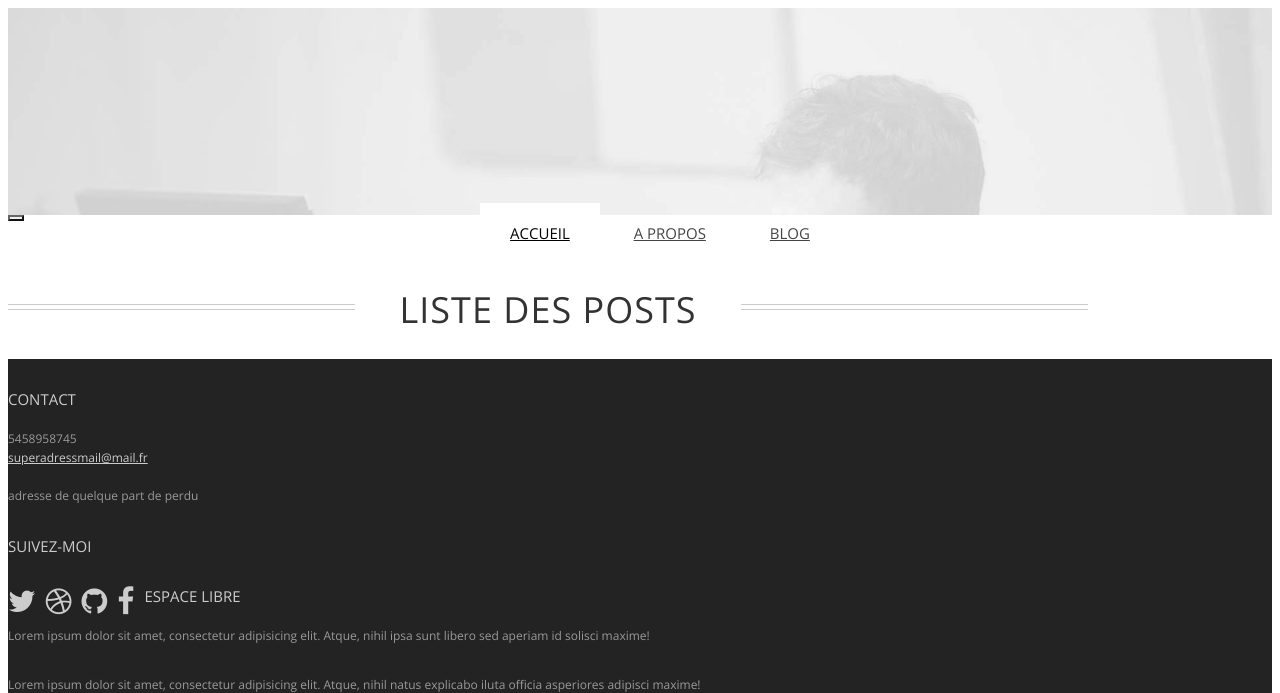
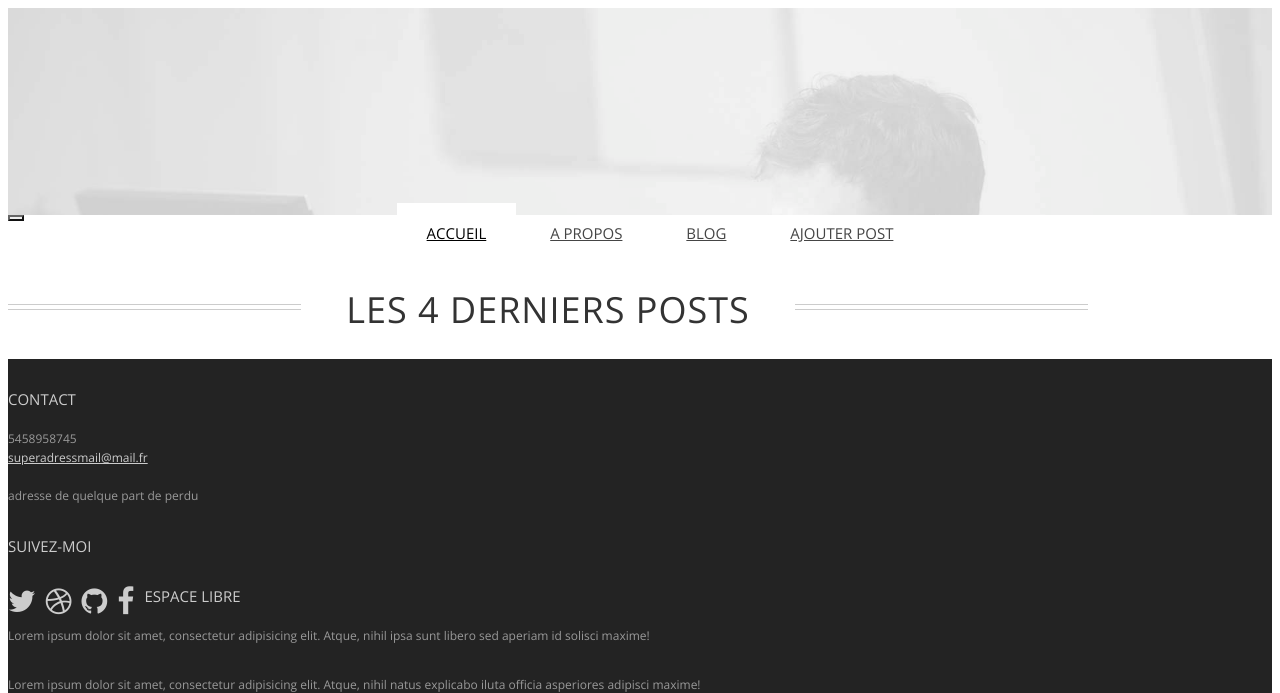
Before and after one commit to Simon-git26/MVC_PHP_BLOG_VFINAL, a PHP site: page /index.php?page=home in a window 1280 px wide. Shown: the top 693 px of the page. Run offline with PHP 8.4, Linux system fonts and the light colour scheme; the visitor is signed in with stand-in values (Sample User, id 1); data that the repository does not hold is empty; some libraries are stand-ins or nearby versions; some web fonts are replaced.

Commit message:
Mise en place Ajout Post

```diff
--- a/App/Views/header.php
+++ b/App/Views/header.php
@@ -30,6 +30,7 @@
 					<li class="active"><a href="?page=home">Accueil</a></li>
 					<li><a href="?page=home">A Propos</a></li>
 					<li><a href="?page=blog">Blog</a></li>
+					<li><a href="?page=createPost">Ajouter Post</a></li>
 				</ul>
 
 			</div>
--- a/App/Views/home.php
+++ b/App/Views/home.php
@@ -46,7 +46,7 @@
 
 
                 <div class="row section featured topspace">
-                    <h2 class="section-title"><span>Liste des posts</span></h2>
+                    <h2 class="section-title"><span>Les 4 derniers posts</span></h2>
 
                     <div class="row">
 
```
